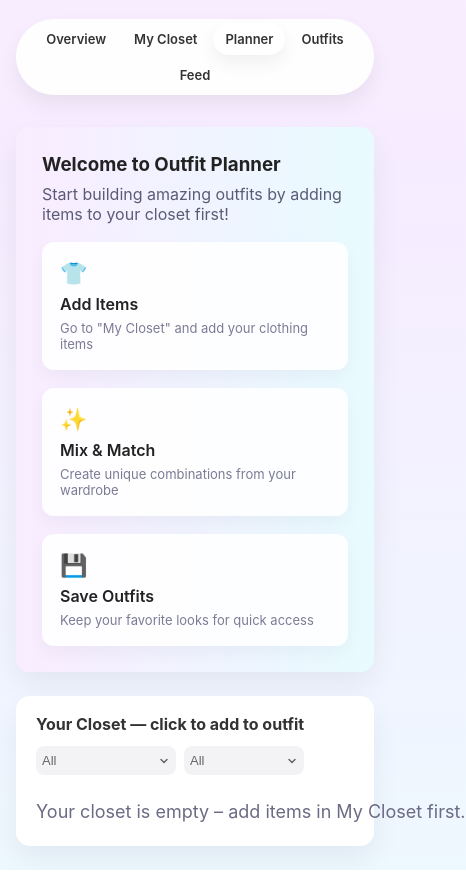
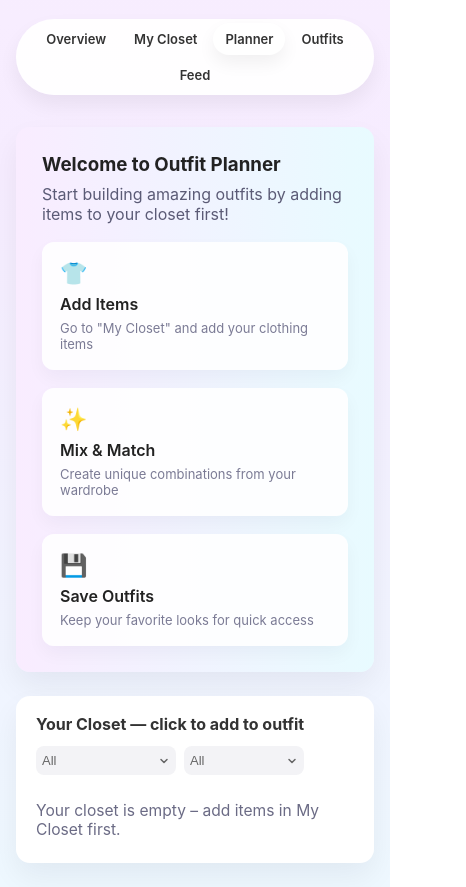
Before and after one commit to marafic/Closy, a plain HTML site: page planner.html in a window 390 px wide. Shown: the part 135-1022 px from the top of the page, 466 px wide, since content can reach past the window. Drawn offline with Linux system fonts and the light colour scheme.

Commit message:
Fix responsive text in empty state - remove nowrap from .empty-text

```diff
--- a/styles/styles.css
+++ b/styles/styles.css
@@ -114,7 +114,7 @@ button:focus-visible, .btn:focus-visible, .file-btn:focus-visible, .modal-close:
 
 /* Empty state styling */
 .empty-closet{background:#fff;border-radius:14px;padding:60px 24px;box-shadow:var(--card-shadow);text-align:center;margin-bottom:40px}
-.empty-text{color:#6b6b85;font-size:18px;margin-bottom:18px;white-space:nowrap}
+.empty-text{color:#6b6b85;font-size:clamp(14px,4vw,18px);margin-bottom:18px}
 
 /* Planner specific styles */
 .welcome-panel{background:linear-gradient(90deg,#f9ecff 0%, #e8fbff 100%);padding:26px;border-radius:14px;box-shadow:var(--card-shadow);margin-bottom:24px}
```
